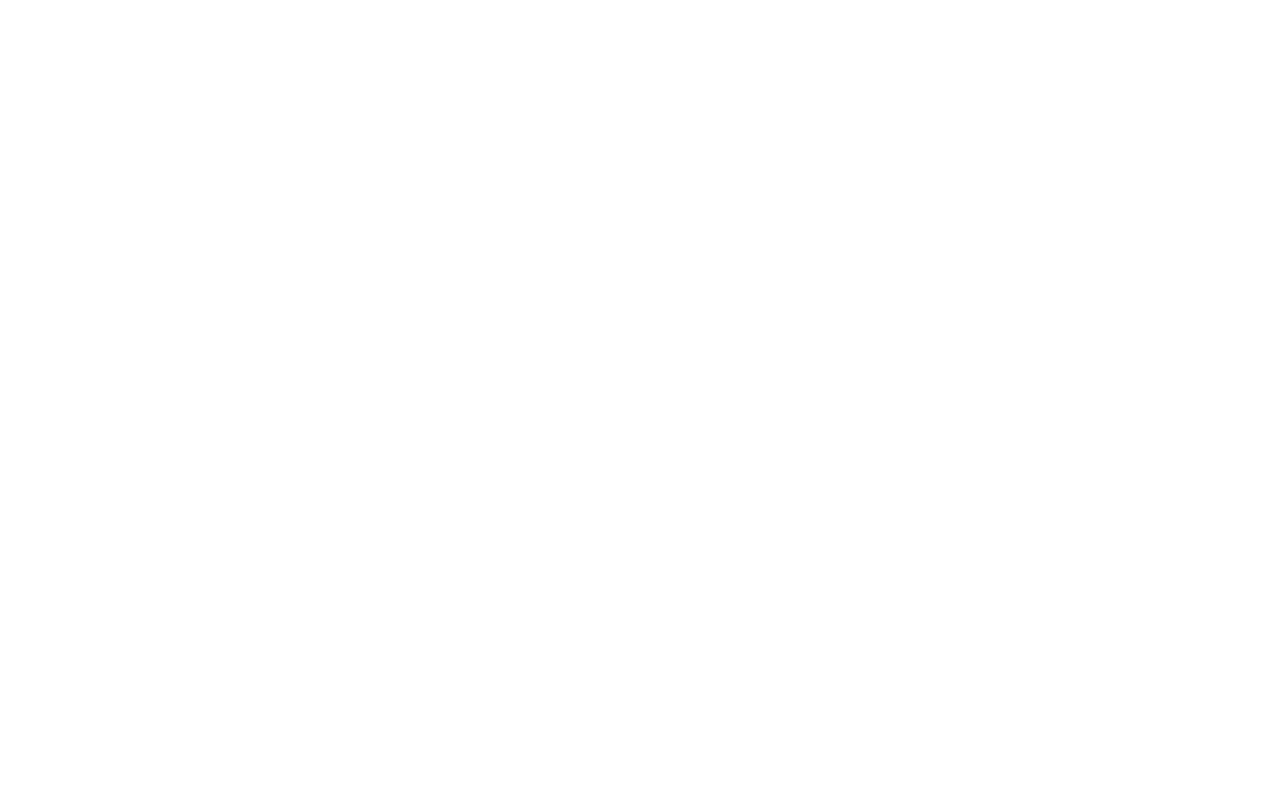
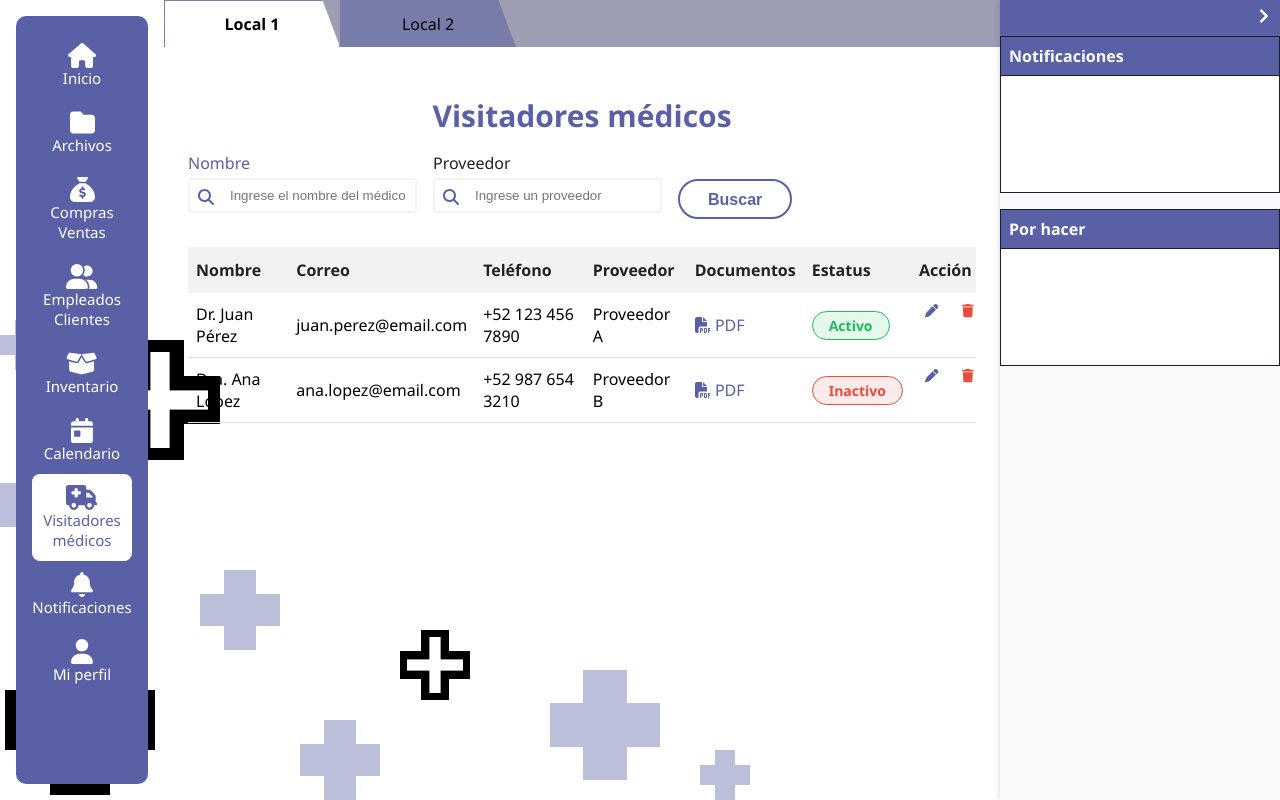
Before and after one commit to DufreyM/ERP-frontend, a React (Vite) app: page /admin/visitadores-medicos in a window 1280 px wide. Before the commit this address had no page. Built offline with nearby package versions, Linux system fonts and the light colour scheme; sample sign-in values are in the browser's storage; the HTML template or start-up script is replaced by a standard one.

Commit message:
Estructura Visitadores Medicos en vista de Administradora
Estructura básica de la pestaña para visualizar a los visitadores médicos por parte de la administradora

```diff
--- a/src/App.jsx
+++ b/src/App.jsx
@@ -12,6 +12,7 @@
 import NewPassword from './Screens/ResetPassword/NewPassword.jsx';
 import PasswordSuccess from './Screens/ResetPassword/PasswordSuccess.jsx'
 import PrivateRoute from './components/authcomponent.jsx'; // Importa el componente de ruta privada
+import VisitadoresAdmin from './Screens/Visitadores/VisitadoresAdmin.jsx';
 
 function App() {
     return (
@@ -60,6 +61,7 @@
                 <Route path="mi-perfil" element={<MiPerfil />} />
                 <Route path="archivos" element={<ArchivosScreen />} />
                 <Route path="calendario" element={<CalendarScreen />} />
+                <Route path="visitadores-medicos" element={<VisitadoresAdmin />} />
                 </Route>
             </Routes>
         </Router>
--- /dev/null
+++ b/src/Screens/Visitadores/VisitadoresAdmin.jsx
@@ -0,0 +1,162 @@
+import React, { useState } from 'react';
+import SimpleTitle from '../../components/Titles/SimpleTitle.jsx';
+import IconoInput from '../../components/Inputs/InputIcono.jsx';
+import { FontAwesomeIcon } from '@fortawesome/react-fontawesome';
+import { faSearch, faPen, faTrash, faFilePdf } from '@fortawesome/free-solid-svg-icons';
+
+const initialData = [
+  {
+    nombre: 'Dr. Juan Pérez',
+    correo: 'juan.perez@email.com',
+    telefono: '+52 123 456 7890',
+    proveedor: 'Proveedor A',
+    documentos: 'https://example.com/doc1.pdf',
+    estatus: 'Activo',
+  },
+  {
+    nombre: 'Dra. Ana López',
+    correo: 'ana.lopez@email.com',
+    telefono: '+52 987 654 3210',
+    proveedor: 'Proveedor B',
+    documentos: 'https://example.com/doc2.pdf',
+    estatus: 'Inactivo',
+  },
+];
+
+const VisitadoresAdmin = () => {
+  const [nombre, setNombre] = useState('');
+  const [proveedor, setProveedor] = useState('');
+  const [data, setData] = useState(initialData);
+  const [filtered, setFiltered] = useState(initialData);
+
+  const handleBuscar = () => {
+    setFiltered(
+      data.filter((item) => {
+        const matchNombre = nombre === '' || item.nombre.toLowerCase().includes(nombre.toLowerCase());
+        const matchProveedor = proveedor === '' || item.proveedor.toLowerCase().includes(proveedor.toLowerCase());
+        return matchNombre && matchProveedor;
+      })
+    );
+  };
+
+  const toggleEstatus = (index) => {
+    const updated = [...filtered];
+    updated[index].estatus = updated[index].estatus === 'Activo' ? 'Inactivo' : 'Activo';
+    setFiltered([...updated]);
+    const originalIdx = data.findIndex(d => d.nombre === updated[index].nombre);
+    if (originalIdx !== -1) {
+      const newData = [...data];
+      newData[originalIdx].estatus = updated[index].estatus;
+      setData(newData);
+    }
+  };
+
+  return (
+    <div style={{ padding: '32px 24px 0 24px', maxWidth: '1200px', margin: '0 auto' }}>
+      <div style={{ marginBottom: '16px' }}>
+        <SimpleTitle text="Visitadores médicos" />
+      </div>
+      <div style={{ display: 'flex', alignItems: 'center', gap: '16px', marginBottom: '24px' }}>
+        <div style={{ display: 'flex', flexDirection: 'column', minWidth: '220px' }}>
+          <label style={{ color: '#5a60a5', fontWeight: 500, marginBottom: 4 }}>Nombre</label>
+          <IconoInput
+            icono={faSearch}
+            placeholder="Ingrese el nombre del médico"
+            value={nombre}
+            onChange={e => setNombre(e.target.value)}
+            type="text"
+            name="nombre"
+          />
+        </div>
+        <div style={{ display: 'flex', flexDirection: 'column', minWidth: '220px' }}>
+          <label style={{ color: '#222', fontWeight: 500, marginBottom: 4 }}>Proveedor</label>
+          <IconoInput
+            icono={faSearch}
+            placeholder="Ingrese un proveedor"
+            value={proveedor}
+            onChange={e => setProveedor(e.target.value)}
+            type="text"
+            name="proveedor"
+          />
+        </div>
+        <button
+          onClick={handleBuscar}
+          style={{
+            background: '#fff',
+            color: '#5a60a5',
+            border: '2px solid #5a60a5',
+            borderRadius: '20px',
+            padding: '10px 28px',
+            fontWeight: 'bold',
+            fontSize: 16,
+            cursor: 'pointer',
+            marginTop: 22,
+            height: 40,
+            transition: 'background 0.2s, color 0.2s',
+          }}
+        >
+          Buscar
+        </button>
+      </div>
+      <div style={{ overflowX: 'auto' }}>
+        <table style={{ width: '100%', borderCollapse: 'collapse', minWidth: 800 }}>
+          <thead>
+            <tr style={{ background: '#f2f2f2', color: '#222' }}>
+              <th style={{ padding: '12px 8px', textAlign: 'left' }}>Nombre</th>
+              <th style={{ padding: '12px 8px', textAlign: 'left' }}>Correo</th>
+              <th style={{ padding: '12px 8px', textAlign: 'left' }}>Teléfono</th>
+              <th style={{ padding: '12px 8px', textAlign: 'left' }}>Proveedor</th>
+              <th style={{ padding: '12px 8px', textAlign: 'left' }}>Documentos</th>
+              <th style={{ padding: '12px 8px', textAlign: 'left' }}>Estatus</th>
+              <th style={{ padding: '12px 8px', textAlign: 'left' }}>Acción</th>
+            </tr>
+          </thead>
+          <tbody>
+            {filtered.map((item, idx) => (
+              <tr key={item.nombre} style={{ borderBottom: '1px solid #e0e0e0' }}>
+                <td style={{ padding: '10px 8px' }}>{item.nombre}</td>
+                <td style={{ padding: '10px 8px' }}>{item.correo}</td>
+                <td style={{ padding: '10px 8px' }}>{item.telefono}</td>
+                <td style={{ padding: '10px 8px' }}>{item.proveedor}</td>
+                <td style={{ padding: '10px 8px' }}>
+                  <a href={item.documentos} target="_blank" rel="noopener noreferrer" style={{ color: '#5a60a5', textDecoration: 'none' }}>
+                    <FontAwesomeIcon icon={faFilePdf} /> PDF
+                  </a>
+                </td>
+                <td style={{ padding: '10px 8px' }}>
+                  <span
+                    onClick={() => toggleEstatus(idx)}
+                    style={{
+                      display: 'inline-block',
+                      padding: '4px 16px',
+                      borderRadius: '16px',
+                      background: item.estatus === 'Activo' ? '#e6f7ec' : '#fdeaea',
+                      color: item.estatus === 'Activo' ? '#1bbf5c' : '#e74c3c',
+                      fontWeight: 600,
+                      fontSize: 14,
+                      cursor: 'pointer',
+                      border: `1.5px solid ${item.estatus === 'Activo' ? '#1bbf5c' : '#e74c3c'}`,
+                      transition: 'all 0.2s',
+                    }}
+                  >
+                    {item.estatus}
+                  </span>
+                </td>
+                <td style={{ padding: '10px 8px', display: 'flex', gap: 12 }}>
+                  <button style={{ background: 'none', border: 'none', cursor: 'pointer', color: '#5a60a5' }} title="Editar">
+                    <FontAwesomeIcon icon={faPen} />
+                  </button>
+                  <button style={{ background: 'none', border: 'none', cursor: 'pointer', color: '#e74c3c' }} title="Eliminar">
+                    <FontAwesomeIcon icon={faTrash} />
+                  </button>
+                </td>
+              </tr>
+            ))}
+          </tbody>
+        </table>
+      </div>
+    </div>
+  );
+};
+
+export default VisitadoresAdmin;
```
Also changed, not shown: src/Screens/Inventario/InventarioScreen.jsx (added, +11 -0 lines).
